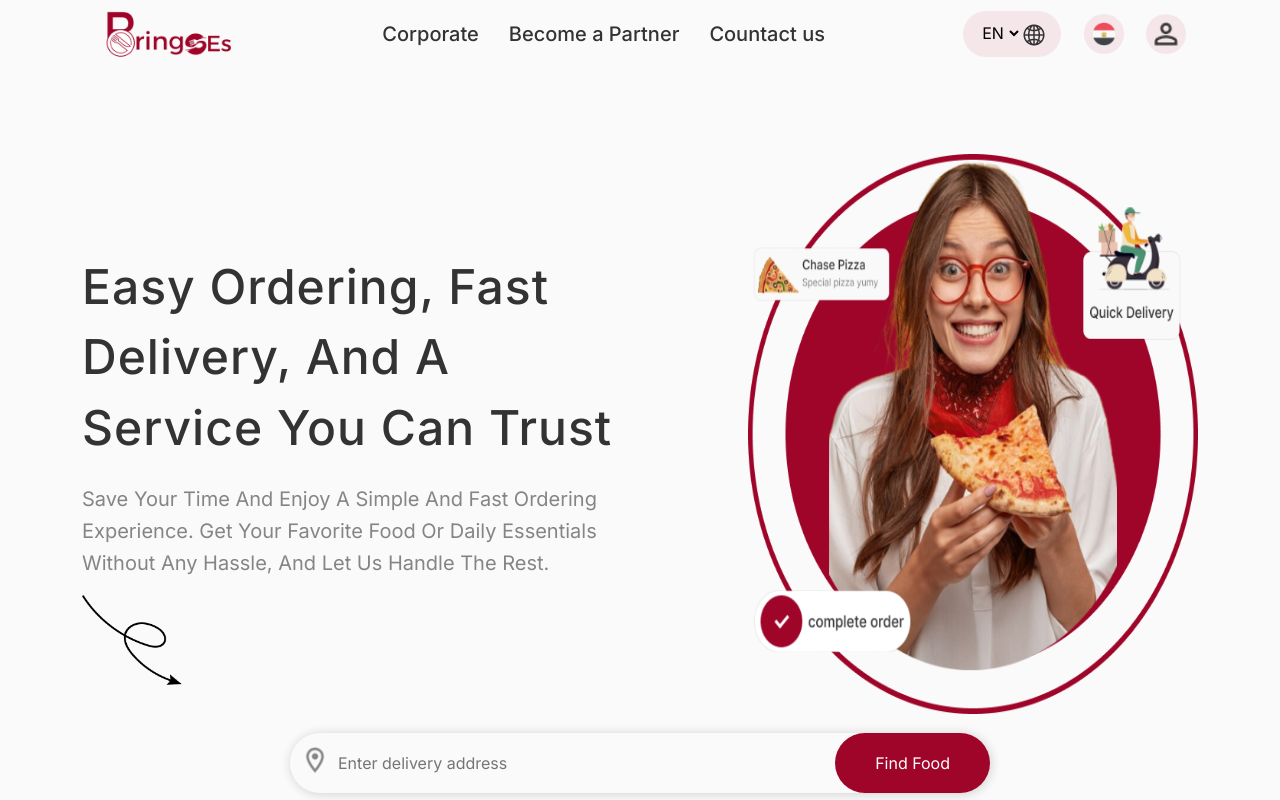
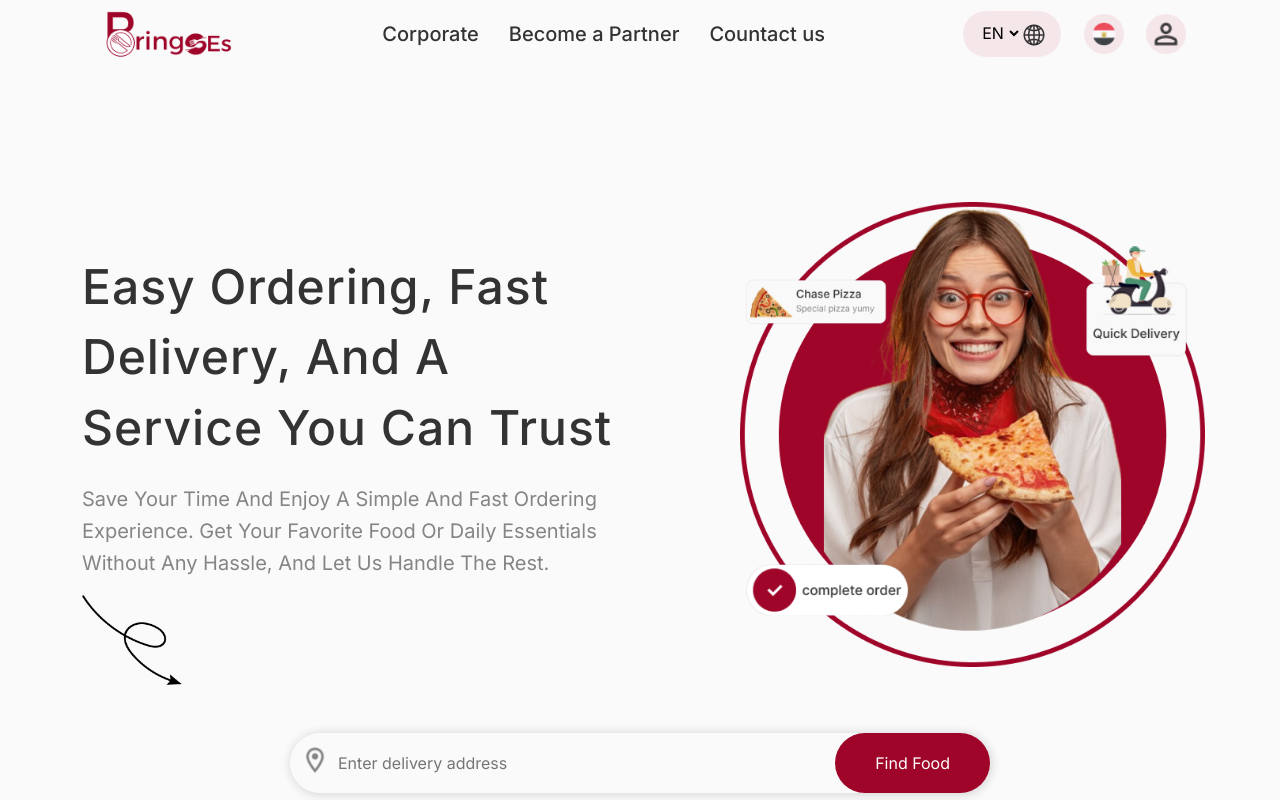
Before and after one commit to remon-samir1/bring-es, a React (Create React App) app: page / in a window 1280 px wide. Shown: the top 800 px of the page. Built offline with nearby package versions, Linux system fonts and the light colour scheme; what cookie-universal would draw is missing.

Commit message:
first upload

```diff
--- a/src/Dashboard/UserDashboard/Main/Right/MainUserDashboardRight.css
+++ b/src/Dashboard/UserDashboard/Main/Right/MainUserDashboardRight.css
@@ -1,5 +1,5 @@
 .MainUserDashboardRight{
-  width: 250px;
+  width: 20vw;
   padding: 20px 10px;
 
 }
--- a/src/Dashboard/UserDashboard/SideBar/SideBar.css
+++ b/src/Dashboard/UserDashboard/SideBar/SideBar.css
@@ -1,5 +1,5 @@
 .sidebar{
-  width: 250px;
+  width: 20vw;
   display: flex;
   justify-content: start;
   align-items: center;
--- a/src/website/Landing/UserLanding/HeroSection/HeroSection.css
+++ b/src/website/Landing/UserLanding/HeroSection/HeroSection.css
@@ -28,13 +28,13 @@
   line-height: 2rem;
 }
 .herosection .main .layout {
-  height: 70%;
+
   margin-bottom: 4.3rem;
 
 }
 .herosection .main .layout img {
   height: 100%;
-  width: 450px;
+  width: 100%;
 }
 .herosection .searchBox {
   box-shadow: 1px 1px 10px 1px #d6d6d6;
--- a/src/website/Landing/UserLanding/HeroSection/HeroSection.js
+++ b/src/website/Landing/UserLanding/HeroSection/HeroSection.js
@@ -45,7 +45,7 @@ const HeroSection = () => {
             className="arrow"
           />
         </div>
-        <div className="layout ">
+        <div className="layout col-lg-5">
           <img
             src={require("../../../../images/BackgroundContainer-fotor.png")}
             alt=""
```
